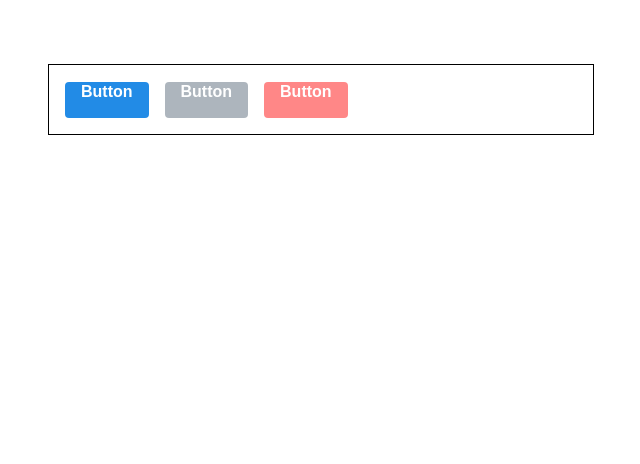
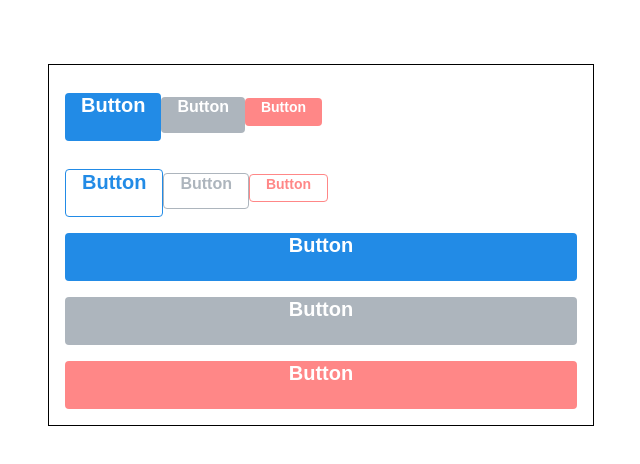
Before and after one commit to hansaemgo/component-styling-with-sass, a React (Create React App) app: page / in a window 1280 px wide. Shown: the top 464 px of the page, without its empty margins (319-959 px from the left). Built offline with nearby package versions, Linux system fonts and the light colour scheme.

Commit message:
버튼 유지보수를 위한 스타일링

```diff
--- a/src/App.js
+++ b/src/App.js
@@ -16,13 +16,45 @@ const palette = {
 	pink: '#ff8787'
 };
 
+const ButtonGroup = styled.div`
+	& + & {
+		margin-top: 1rem;
+	}
+`;
+
 function App() {
 	return (
 		<ThemeProvider theme={{ palette }}>
 			<AppBlock>
-				<Button>Button</Button>
-				<Button color="gray">Button</Button>
-				<Button color="pink">Button</Button>
+				<ButtonGroup>
+					<Button size="large">Button</Button>
+					<Button color="gray">Button</Button>
+					<Button size="small" color="pink">
+						Button
+					</Button>
+				</ButtonGroup>
+				<ButtonGroup>
+					<Button size="large" outline>
+						Button
+					</Button>
+					<Button color="gray" outline>
+						Button
+					</Button>
+					<Button size="small" color="pink" outline>
+						Button
+					</Button>
+				</ButtonGroup>
+				<ButtonGroup>
+					<Button size="large" fullwidth>
+						Button
+					</Button>
+					<Button color="gray" size="large" fullwidth>
+						Button
+					</Button>
+					<Button color="pink" size="large" fullwidth>
+						Button
+					</Button>
+				</ButtonGroup>
 			</AppBlock>
 		</ThemeProvider>
 	);
--- a/src/styledcomponents/Button.js
+++ b/src/styledcomponents/Button.js
@@ -14,8 +14,54 @@ const colorStyles = css`
 			&:active {
 				background: ${(props) => darken(0.1, color)};
 			}
+			${(props) =>
+				props.outline &&
+				css`
+					color: ${selected};
+					background: none;
+					border: 1px solid ${selected};
+					&:hover {
+						background: ${selected};
+						color: white;
+					}
+				`}
 		`;
 	}}
+`;
+
+const sizes = {
+	large: {
+		height: '3rem',
+		fontSize: '1.25rem'
+	},
+	medium: {
+		height: '2.25rem',
+		fontSize: '1rem'
+	},
+	small: {
+		height: '1.75rem',
+		fontSize: '0.875rem'
+	}
+};
+
+const sizeStyles = css`
+	${({ size }) => css`
+		height: ${sizes[size].height};
+		font-size: ${sizes[size].fontSize};
+	`}
+`;
+
+const fullWidthStyle = css`
+	${(props) =>
+		props.fullWidth &&
+		css`
+			width: 100%;
+			justify-content: center;
+			& + & {
+				margin-left: 0;
+				margin-top: 1rem;
+			}
+		`}
 `;
 
 const StyledButton = styled.button`
@@ -30,26 +76,37 @@ const StyledButton = styled.button`
 	padding-left: 1rem;
 	padding-right: 1rem;
 
-	/* 크기 */
-	height: 2.25rem;
-	font-size: 1rem;
-	${colorStyles};
-
 	/* 기타 */
 	& + & {
 		margin-left: 1rem;
 	}
+
+	/* 크기 */
+
+	height: 2.25rem;
+	font-size: 1rem;
+
+	${colorStyles};
+	${sizeStyles};
+	${fullWidthStyle};
 `;
 
-function Button({ children, color, ...rest }) {
+function Button({ children, color, size, outline, fullwidth, ...rest }) {
 	return (
-		<StyledButton color={color} {...rest}>
+		<StyledButton
+			color={color}
+			size={size}
+			outline={outline}
+			fullWidth={fullwidth}
+			{...rest}
+		>
 			{children}
 		</StyledButton>
 	);
 }
 
 Button.defaultProps = {
-	color: 'blue'
+	color: 'blue',
+	size: 'medium'
 };
 export default Button;
```
Also changed, not shown: 1 other file (tests, documents, lock files or other folders).
